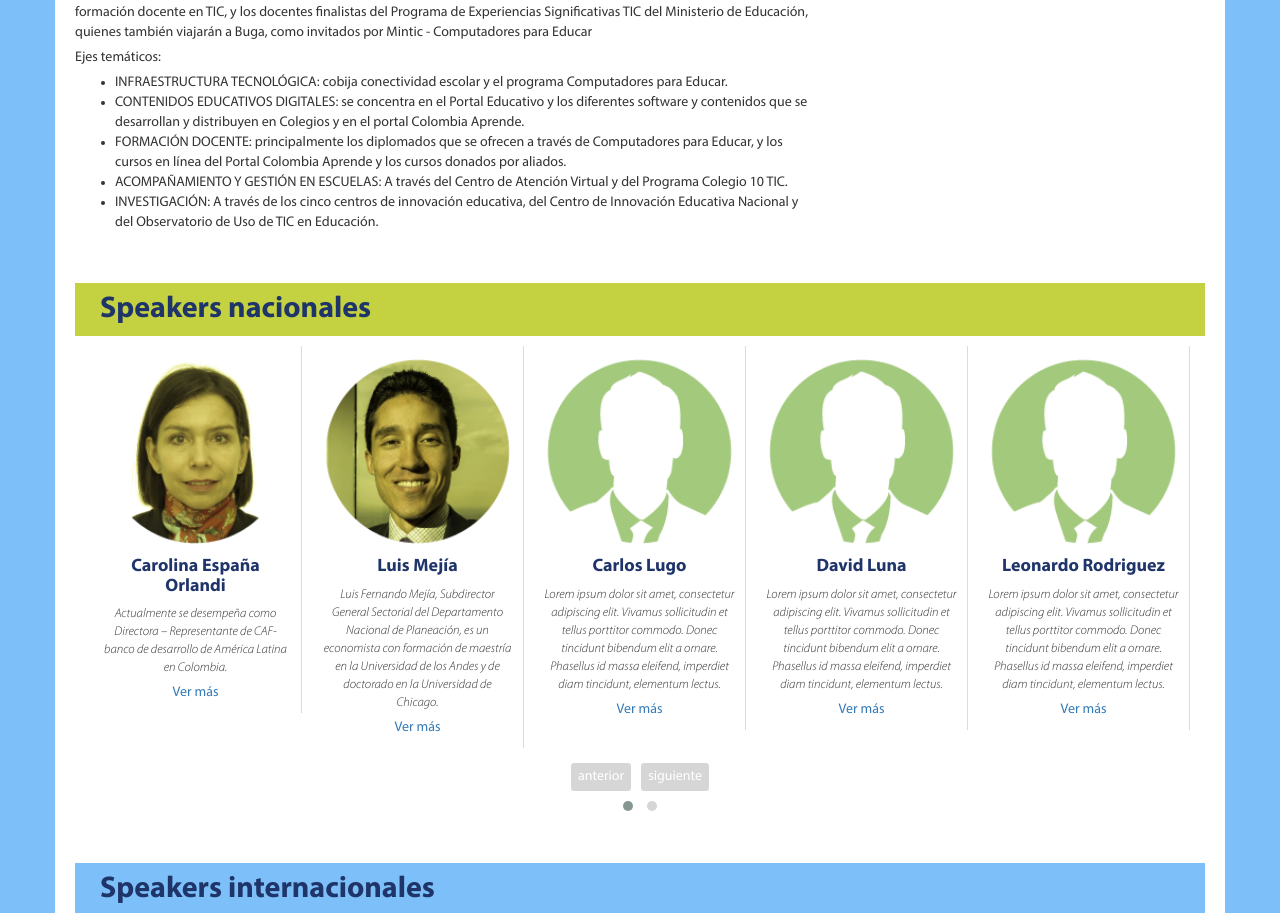
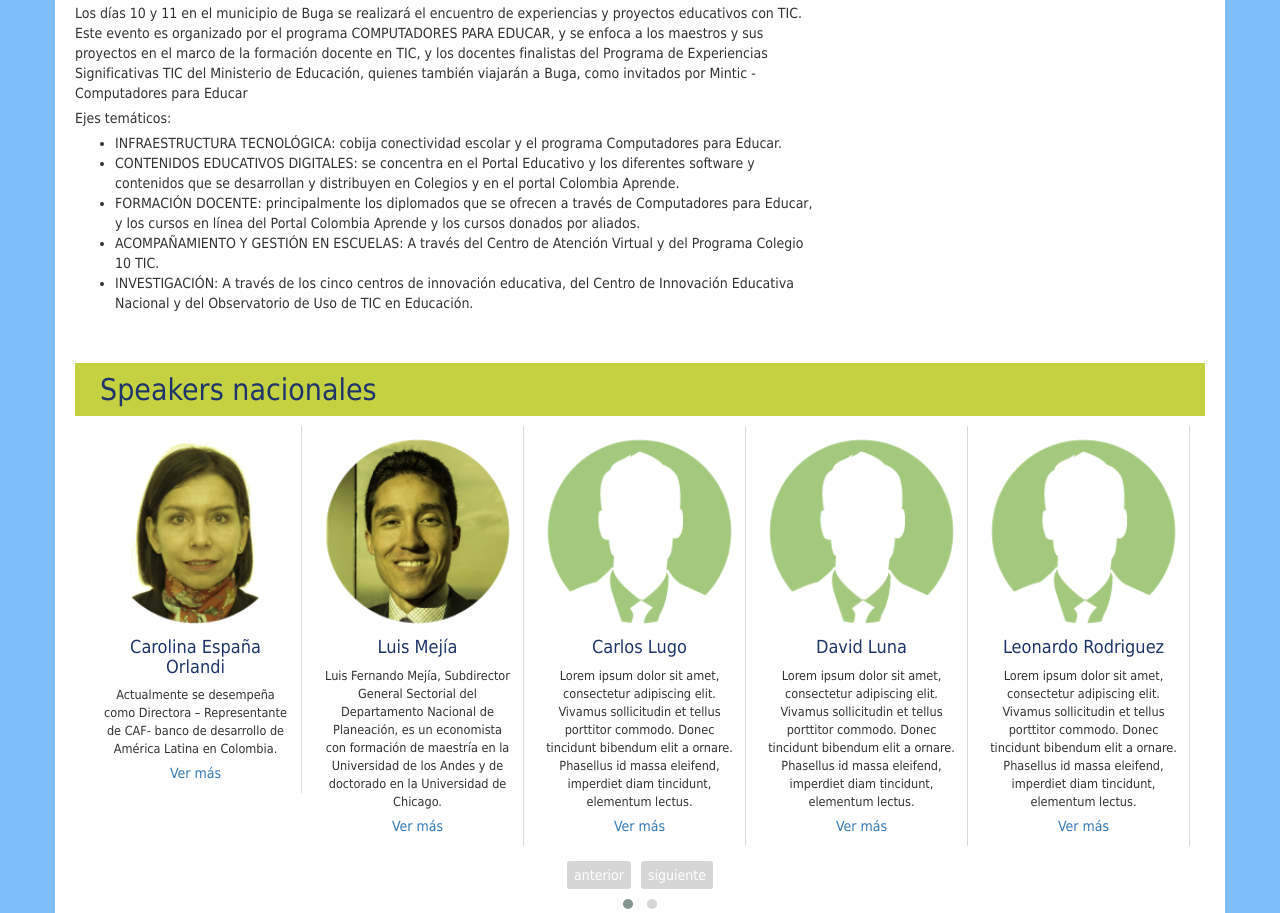
Before and after one commit to cier-centro/edu-semanatic, a plain HTML site: page index.html in a window 1280 px wide. Shown: the part 948-1861 px from the top of the page. Drawn offline with Linux system fonts and the light colour scheme; files whose address does not match are found by name.

Commit message:
cambio nuevo en tipografias

```diff
--- a/css/base.css
+++ b/css/base.css
@@ -2,7 +2,7 @@
 {
     margin: 0;
     background-color: #7DBFF9;
-    font-family: 'MyriadPro-Regular';
+    font-family: Tahoma,Geneva,sans-serif;
     background-image: url(../images/fondo-01.png);
     background-repeat: no-repeat;
     background-position: top;
@@ -95,7 +95,7 @@
 
 .semana_tic h1, .semana_tic h2, .semana_tic h3, .semana_tic h4, .semana_tic h5, .semana_tic h6
 {
-    font-family: 'MyriadPro-Bold';
+    font-family: Tahoma,Geneva,sans-serif;
     margin: 10px;
 }
 
@@ -136,7 +136,7 @@
 
 .semana_tic .italic
 {
-    font-family: 'MyriadPro-LightIt';
+    font-family: Tahoma,Geneva,sans-serif;
     font-size: 0.9em;
 }
 
```
